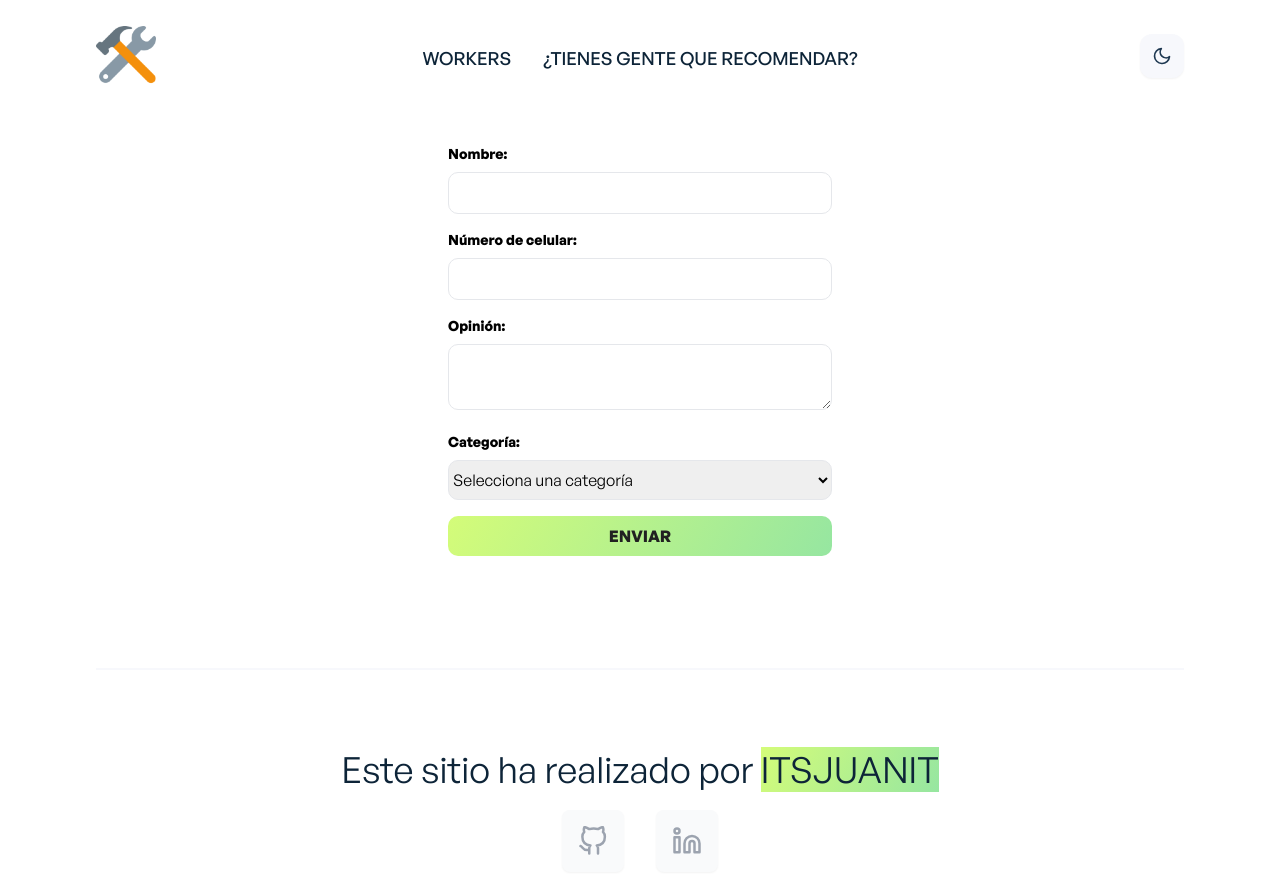
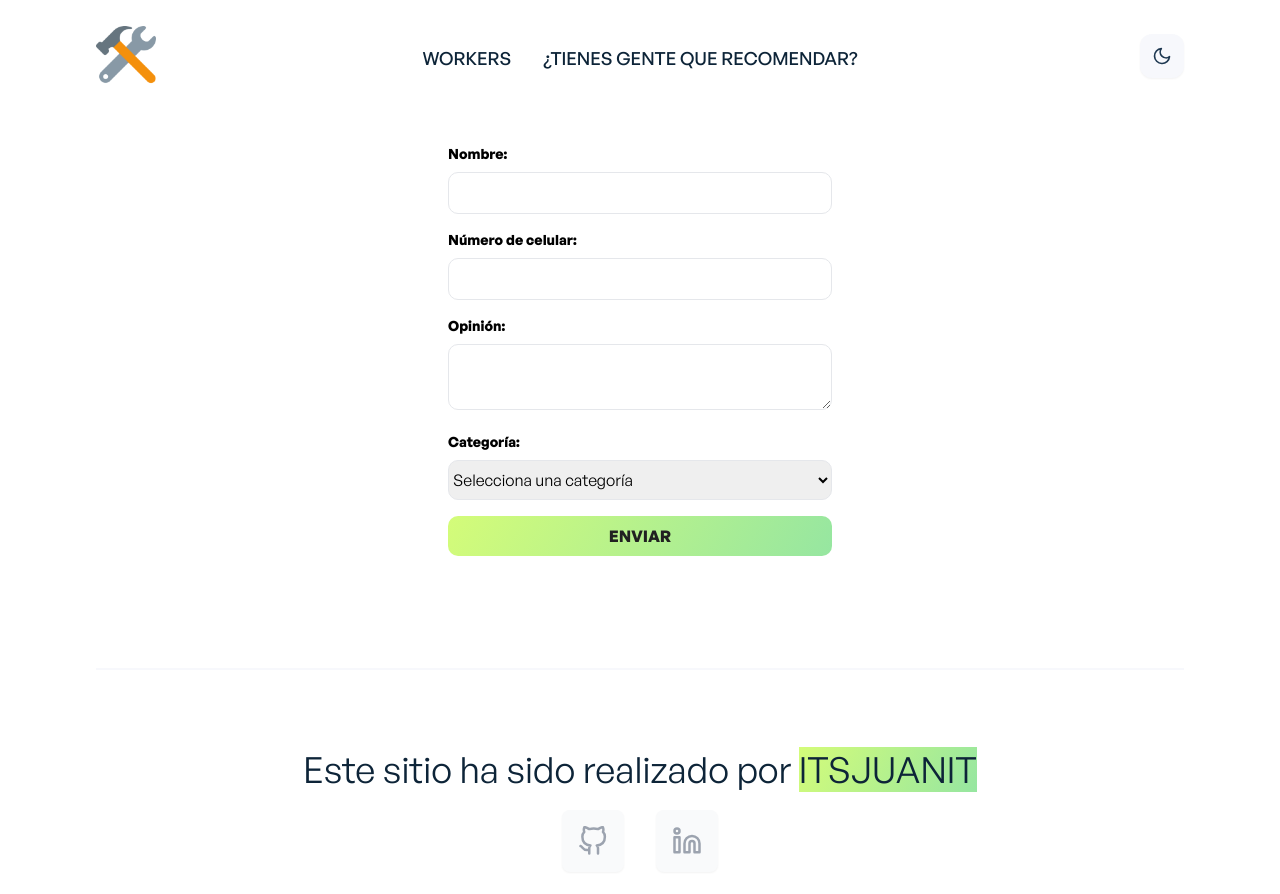
Before and after one commit to Itsjuanit/yaoficio, a React (Create React App) app: page /form in a window 1280 px wide. Shown: the top 894 px of the page. Built offline with nearby package versions, Linux system fonts and the light colour scheme.

Commit message:
Se realizan cambios de ortografia

```diff
--- a/src/components/shared/AppFooter.jsx
+++ b/src/components/shared/AppFooter.jsx
@@ -21,7 +21,7 @@ const AppFooter = () => {
         {/* Footer social links */}
         <div className="font-general-regular flex flex-col justify-center items-center mb-12 sm:mb-28">
           <p className="text-md sm:text-4xl text-primary-dark dark:text-primary-light mb-5">
-            Este sitio ha realizado por{" "}
+            Este sitio ha sido realizado por{" "}
             <a
               href="https://portfolio-itsjuanit.vercel.app/"
               target="__blank"
```
